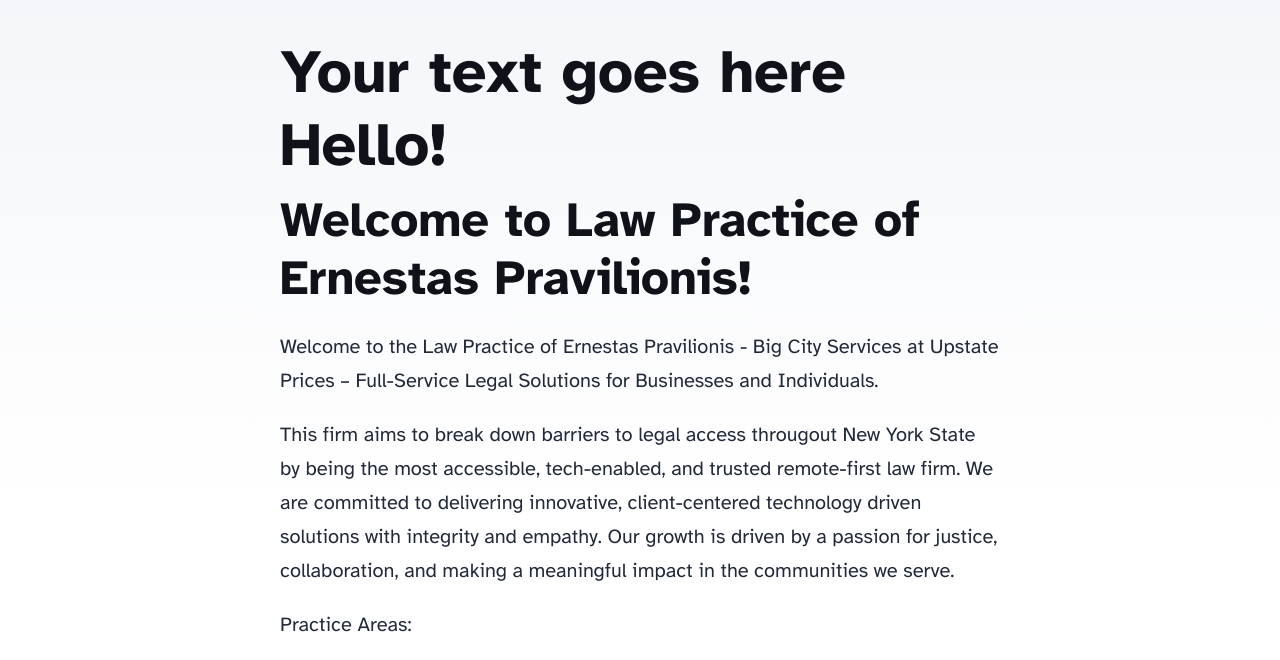
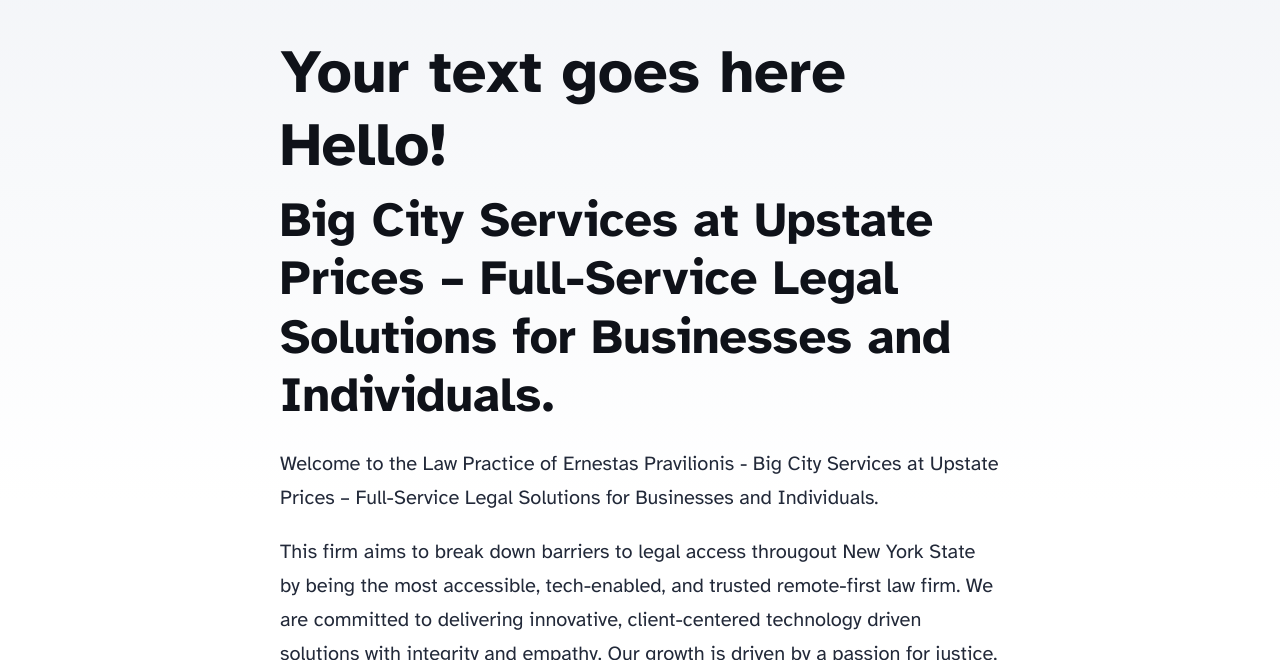
Before and after one commit to epravilionis/epra-website, an Astro site: page / in a window 1280 px wide. Shown: the part 99-759 px from the top of the page. Built offline with nearby package versions, Linux system fonts and the light colour scheme; Astro itself is replaced by a stand-in of ours.

Commit message:
Update index.astro

```diff
--- a/src/pages/index.astro
+++ b/src/pages/index.astro
@@ -19,7 +19,7 @@ import myImage from '../components/PlaygroundImage2.png';
  			 	<Image src={myImage} alt="Description" width={40} height={40} />
 			  	<span>Your text goes here</span>
 			</div> Hello!</h1>
-			<h2> Welcome to Law Practice of Ernestas Pravilionis!<h2/>
+			<h2>Big City Services at Upstate Prices – Full-Service Legal Solutions for Businesses and Individuals.<h2/>
 			<p>
 				Welcome to the Law Practice of Ernestas Pravilionis
 				- Big City Services at Upstate Prices – Full-Service Legal Solutions for Businesses and Individuals.
```
